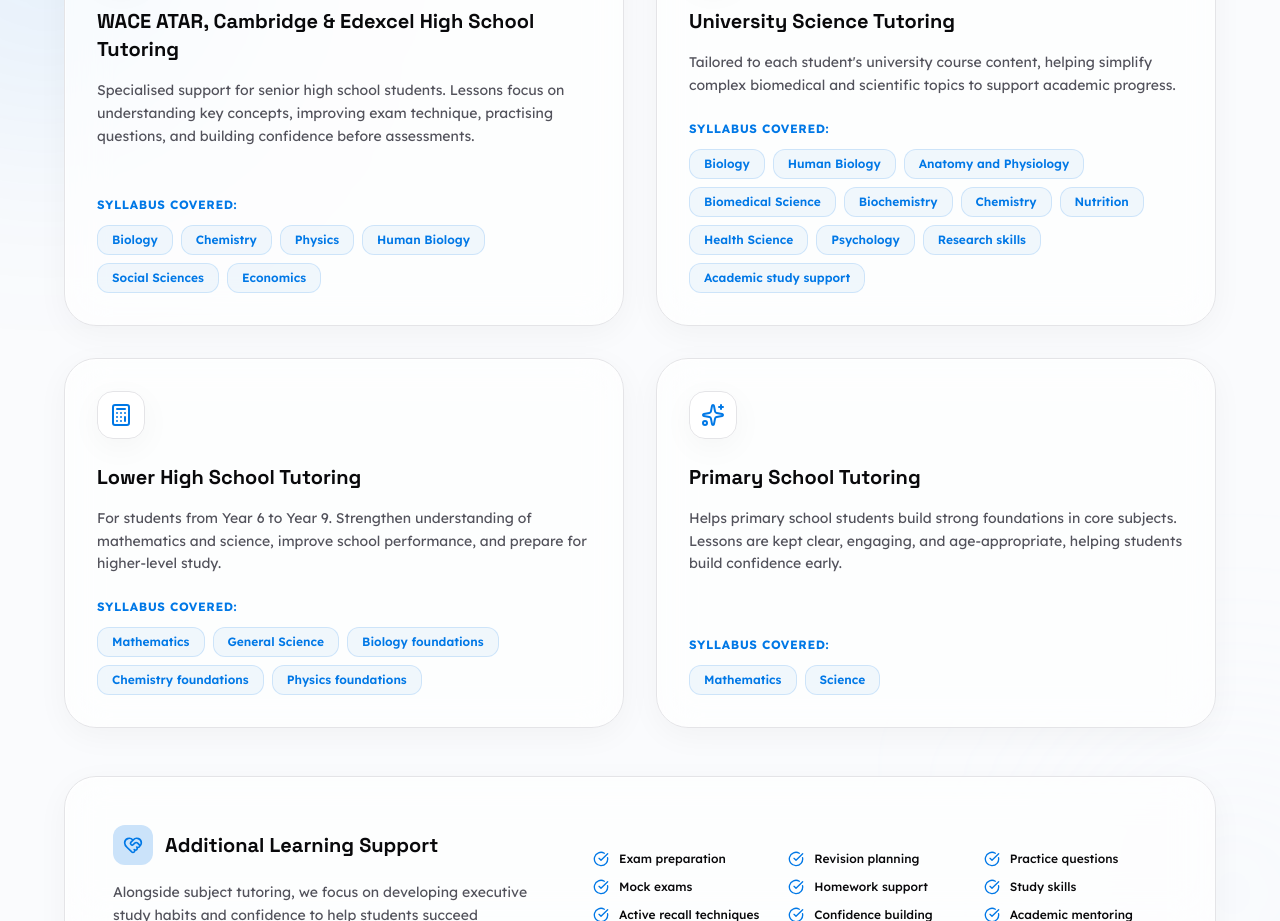
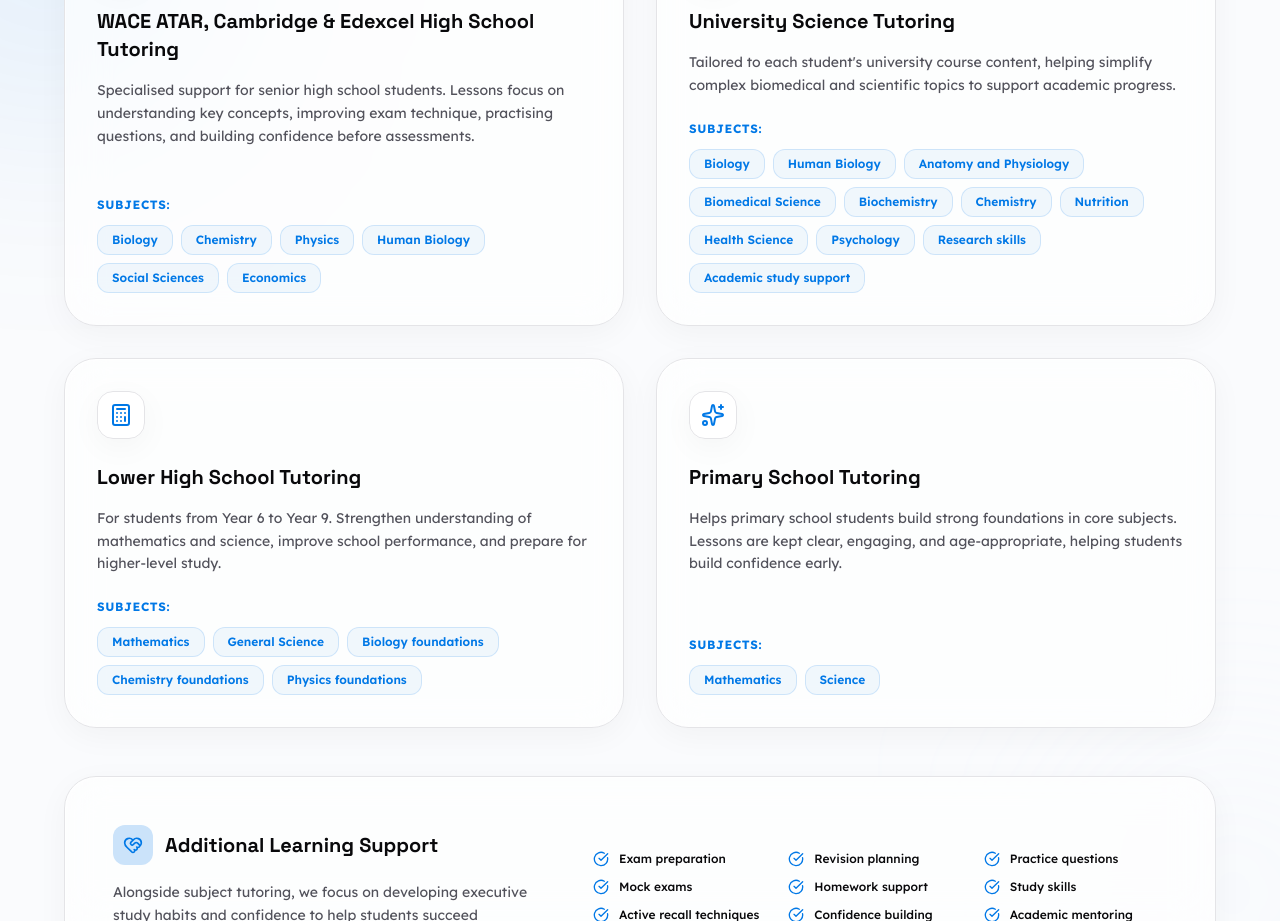
Before and after one commit to Dannansilva/edusimply.lk, a Next.js app: page / in a window 1280 px wide. Shown: the part 3960-4881 px from the top of the page. Built offline with nearby package versions, Linux system fonts and the light colour scheme.

Commit message:
changed the text'

```diff
--- a/components/SubjectsSection.tsx
+++ b/components/SubjectsSection.tsx
@@ -166,7 +166,7 @@ export default function SubjectsSection() {
 
               <div>
                 <h4 className="text-xs uppercase font-label-caps tracking-wider text-primary font-bold mb-3">
-                  Syllabus Covered:
+                  Subjects:
                 </h4>
                 <div className="flex flex-wrap gap-2">
                   {cat.subjects.map((sub, idx) => (
```
